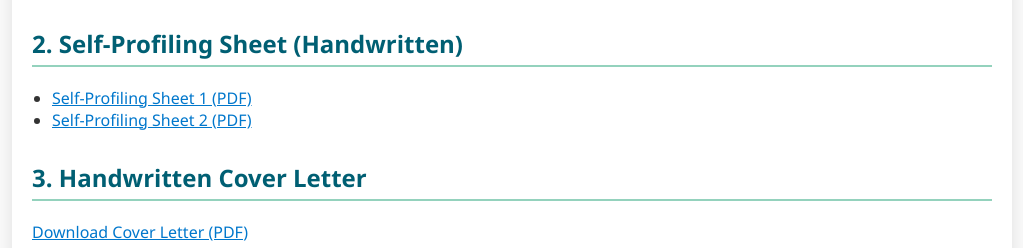
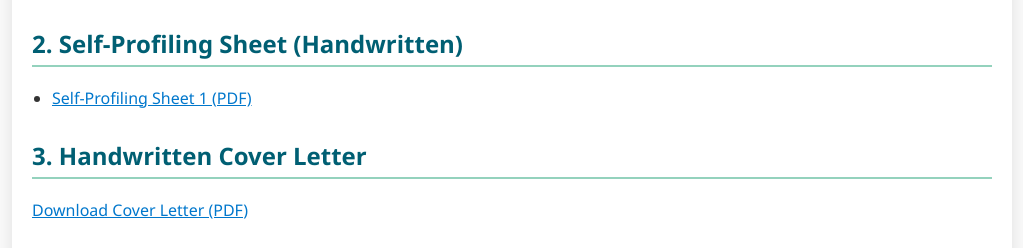
Before and after one commit to shivansh40044/e-portfolio, a plain HTML site: page index.html in a window 1280 px wide. Shown: the part 1353-1601 px from the top of the page, without its empty margins (128-1151 px from the left). Drawn offline with Linux system fonts and the light colour scheme.

Commit message:
removed blank Self-profiling sheet 2

```diff
--- a/index.html
+++ b/index.html
@@ -108,7 +108,6 @@
       <h2>2. Self-Profiling Sheet (Handwritten)</h2>
       <ul>
         <li><a href="https://drive.google.com/file/d/1oJeTRRN0xiWVncCIYwSdZ_KK158eN8TP/view?usp=sharing" target="_blank">Self-Profiling Sheet 1 (PDF)</a></li>
-        <li><a href="assets/self_profiling_2.pdf" target="_blank">Self-Profiling Sheet 2 (PDF)</a></li>
       </ul>
     </section>
 
```
